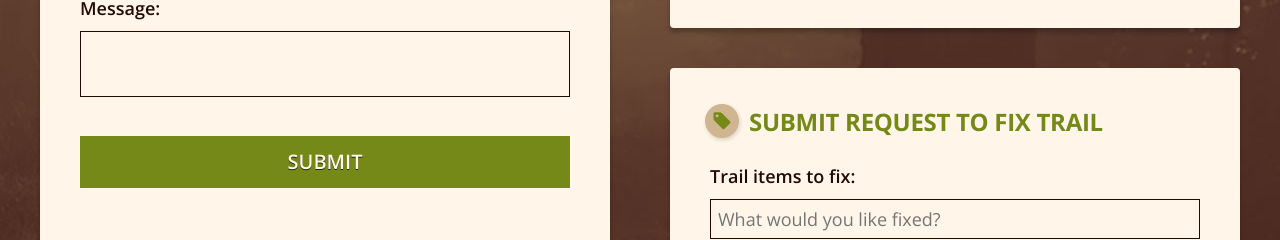
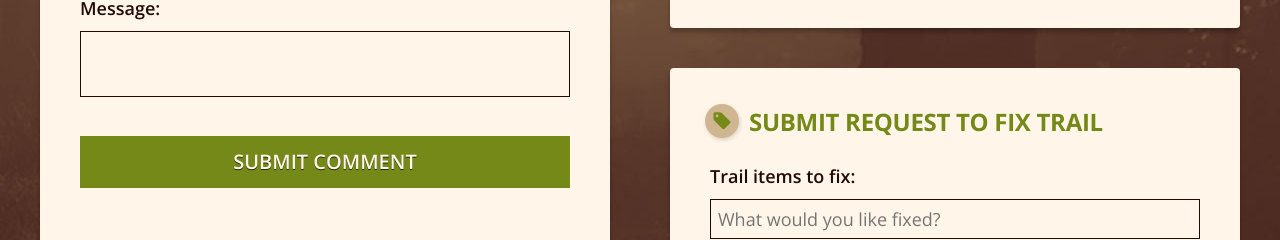
Before and after one commit to verrixkio/trail-blazer, a React (Create React App) app in the folder trail-blazer-frontend/: page /form-example/ in a window 1280 px wide. Shown: the part 1300-1540 px from the top of the page. Built offline with nearby package versions, Linux system fonts and the light colour scheme; no server answers; what google-maps-react would draw is missing.

Commit message:
Update submit button text

```diff
--- a/trail-blazer-frontend/src/components/CommentBar.jsx
+++ b/trail-blazer-frontend/src/components/CommentBar.jsx
@@ -54,7 +54,7 @@ class CommentBar extends Component {
             <label>Message:</label>
             <textarea value={this.state.message} onChange={(this.messageHandler)}></textarea>
           </div>
-          <button className="btn btn-block" type ='submit'>Submit</button>
+          <button className="btn btn-block" type ='submit'>Submit Comment</button>
         </form>
       </div>
     );
```
